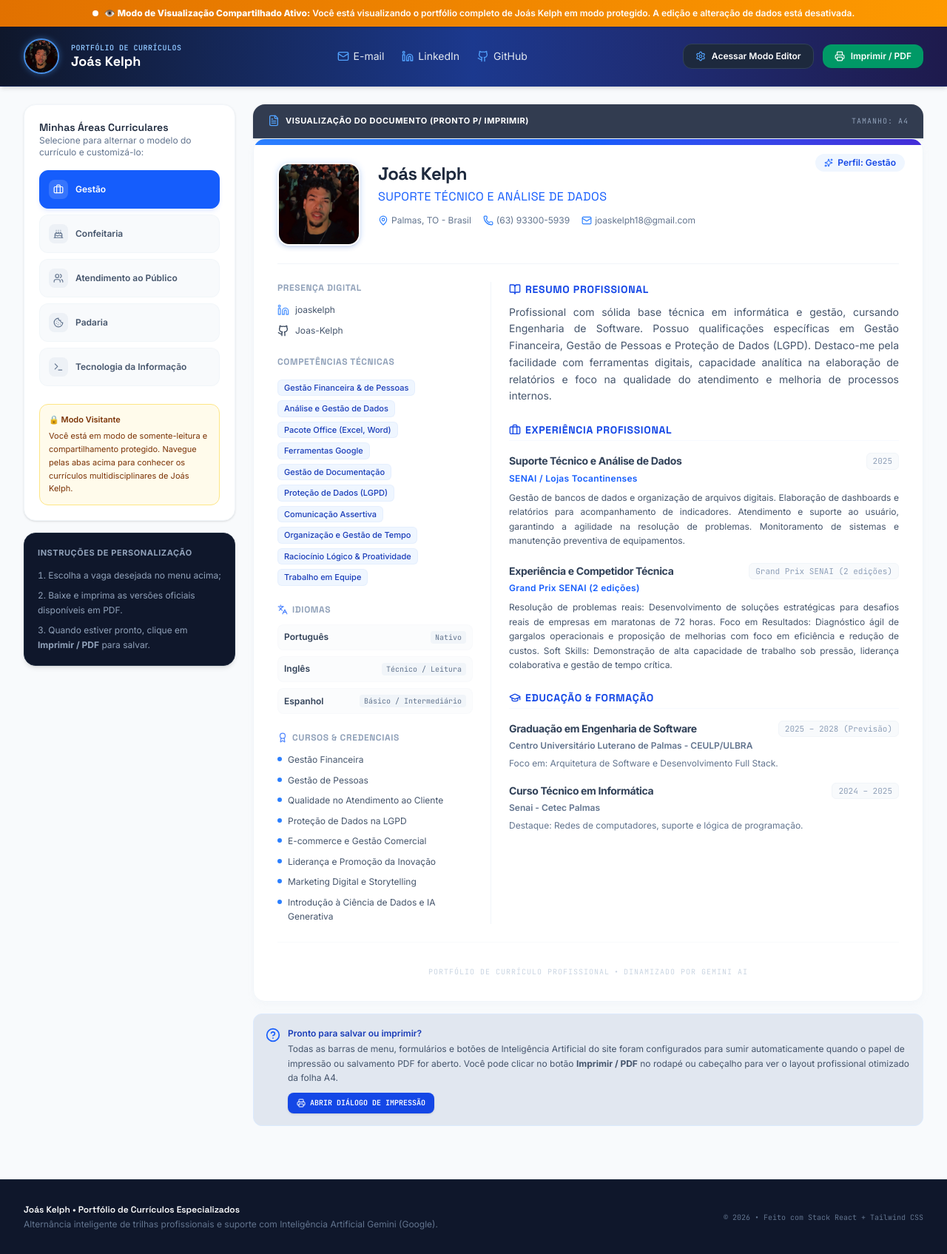
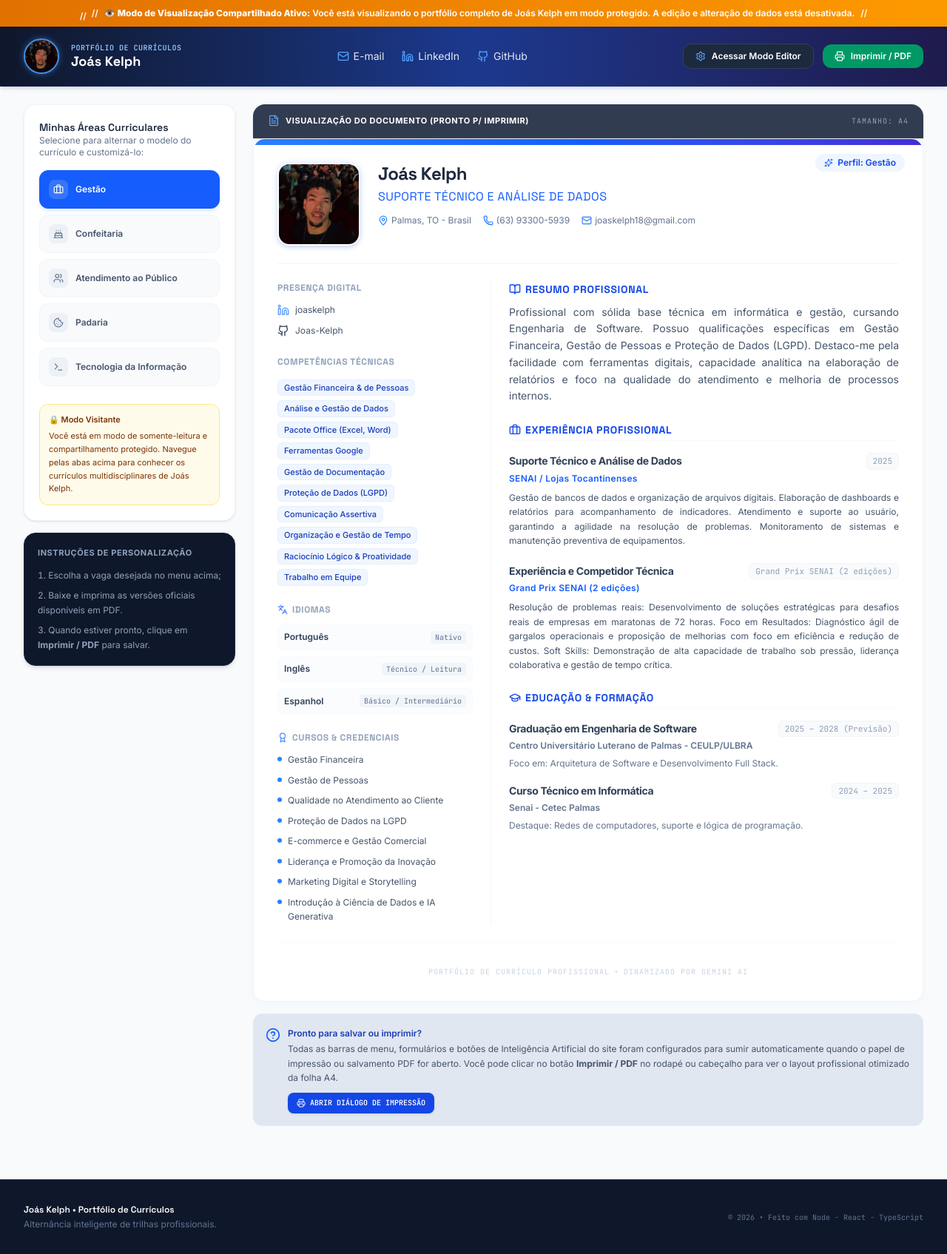
Before and after one commit to Joas-Kelph/Curriculo-Portifolio, a React (Vite) app: page / in a window 1280 px wide. Shown: the whole page at 74% size. Built offline with nearby package versions, Linux system fonts and the light colour scheme.

Commit message:
Revise footer text and clean up shared view notice
Updated footer content and removed shared view message.

```diff
--- a/src/App.tsx
+++ b/src/App.tsx
@@ -389,9 +389,9 @@ export default function App() {
           <span className="flex h-2 w-2 relative">
             <span className="animate-ping absolute inline-flex h-full w-full rounded-full bg-white opacity-75"></span>
             <span className="relative inline-flex rounded-full h-2 w-2 bg-white"></span>
-          </span>
-          <span>👁️ <strong>Modo de Visualização Compartilhado Ativo:</strong> Você está visualizando o portfólio completo de Joás Kelph em modo protegido. A edição e alteração de dados está desativada.</span>
-        </div>
+            // </span>
+            //      <span>👁️ <strong>Modo de Visualização Compartilhado Ativo:</strong> Você está visualizando o portfólio completo de Joás Kelph em modo protegido. A edição e alteração de dados está desativada.</span>
+            // </div>
       )}
 
       {/* Save Toast Indicator */}
@@ -1397,15 +1397,15 @@ export default function App() {
         <div className="max-w-7xl mx-auto px-4 sm:px-6 lg:px-8 flex flex-col sm:flex-row justify-between items-center gap-4">
           <div className="space-y-1 text-center sm:text-left">
             <h4 className="font-display font-semibold text-white" translate="no">
-              Joás Kelph • Portfólio de Currículos Especializados
+              Joás Kelph • Portfólio de Currículos
             </h4>
             <p className="text-slate-500">
-              Alternância inteligente de trilhas profissionais e suporte com Inteligência Artificial Gemini (Google).
+              Alternância inteligente de trilhas profissionais.
             </p>
           </div>
           <div className="flex items-center gap-4">
             <span className="text-[10px] text-slate-500 font-mono">
-              © {new Date().getFullYear()} • Feito com Stack React + Tailwind CSS
+              © {new Date().getFullYear()} • Feito com Node - React - TypeScript
             </span>
           </div>
         </div>
```
